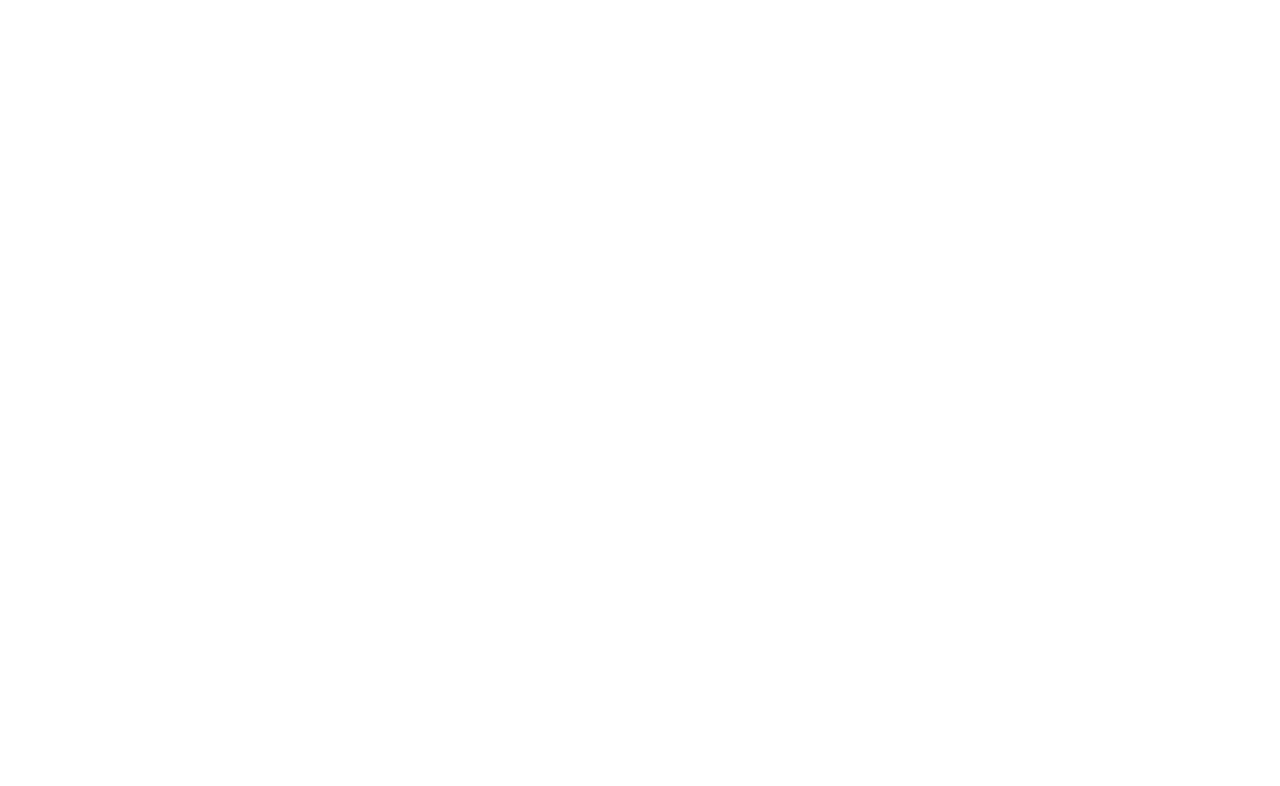
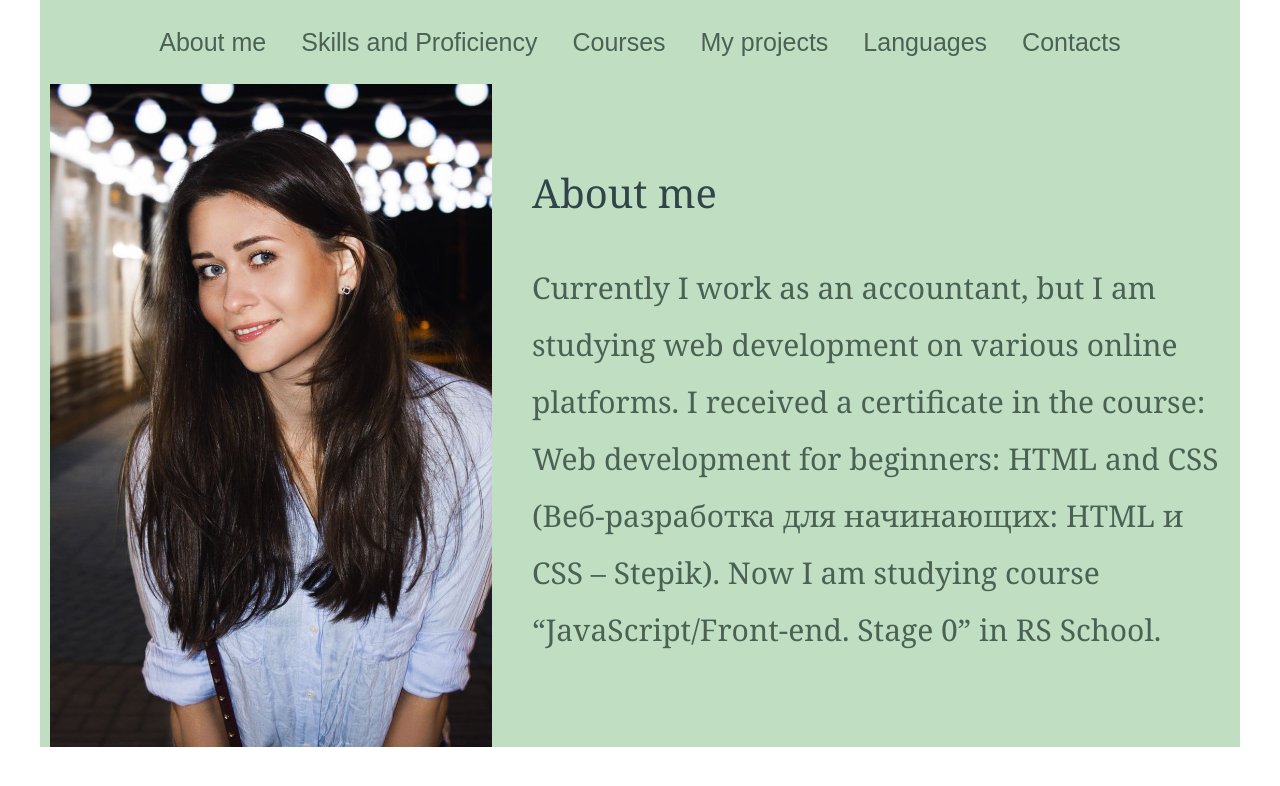
Before and after one commit to iv-maru/rsschool-cv, a plain HTML site: page index.html in a window 1280 px wide. Drawn offline with Linux system fonts and the light colour scheme.

Commit message:
feat: add nav and about me content

```diff
--- a/index.html
+++ b/index.html
@@ -9,11 +9,45 @@
 <body>
    <div class="wrapper">
         <header class="header">
+            <div class="header-wrapper">
+                <nav class="header-nav">
+                    <ul class="header-list">
+                        <li class="header-item disabled-bottom">
+                            <a href="#!" class="header-link"> About me</a>
+                        </li>
+                        <li class="header-item">
+                            <a href="index-petsnew.html" class="header-link">Skills and Proficiency</a>
+                        </li>
+                        <li class="header-item">
+                            <a href="#help" class="header-link">Courses</a>
+                        </li>
+                        <li class="header-item">
+                            <a href="#contacts" class="header-link">My projects</a>
+                        </li>
+                        <li class="header-item">
+                            <a href="#contacts" class="header-link">Languages</a>
+                        </li>
+                        <li class="header-item">
+                            <a href="#contacts" class="header-link">Contacts</a>
+                        </li>
+                    </ul>
+                </nav>
+            </div>
         </header>
-        <main>
-            <div class="content">
-            </div>
-            <div class="sidebar">
+        <main class="main">
+            <div class="about_me">
+                <div class="about_me_photo">
+                    <img src="myphoto.JPG" alt="my photo" width="100%">
+                </div>
+                <div class="about_me_content">
+                    <h1 class="about_me_title">
+                        About me
+                    </h1>
+                    <div class="about_me_text">
+                        <p>Currently I work as an accountant, but I am studying web development on various online platforms. I received a certificate in the course: <br> Web development for beginners: HTML and CSS (Веб-разработка для начинающих: HTML и CSS – Stepik). Now I am studying course “JavaScript/Front-end. Stage 0” in RS School.</p>
+                    </div>
+
+                </div>
             </div>
         </main>
         <footer class="footer">
--- a/style.css
+++ b/style.css
@@ -0,0 +1,107 @@
+html {
+    box-sizing: border-box;
+}
+
+*, *::before, *::after {
+    box-sizing: inherit;
+}
+
+body {
+    font-family: Georgia, 'Times New Roman', Times, serif;
+    font-style: normal;
+    font-size: 10px;
+    font-weight: normal;
+    color: black;
+    margin: 0;
+}
+
+h1,h2,h3,h4 {
+    margin: 0;
+}
+
+p {
+    margin: 0;
+}
+
+.wrapper {
+    max-width: 1200px;
+    margin: 0 auto;
+    background-color: #c0dfc2;
+}
+
+/*header styles start */
+
+.header-wrapper {
+    display: flex;
+    flex-wrap: wrap;
+    justify-content: center;
+    padding: 2em 0;
+
+}
+
+a {
+    text-decoration: none;
+    line-height: 0;
+}
+
+.header-list {
+    display: flex;
+    flex-wrap: wrap;
+    list-style-type: none;
+    padding-inline-start: 0;
+}
+
+.header-item {
+    margin-right: 35px;
+}
+
+.header-item:last-child {
+    margin-right: 0;
+}
+
+.header-link {
+    font-family: Arial, Helvetica, sans-serif;
+    font-weight: 400;
+    font-size: 25px;
+    line-height: 24px;
+    color: #4b6154;
+    text-decoration: none;
+}
+
+/*header styles end */
+
+/* about me styles start */
+
+.about_me {
+    display: flex;
+    gap: 4em;
+    padding: 0 1em;
+}
+
+.about_me_photo {
+    max-width: 698px;
+    line-height: 0;
+}
+
+.about_me_content {
+    max-width: 698px;
+}
+
+.about_me_title {
+    font-weight: 400;
+    font-size: 40px;
+    line-height: 57px;
+    color:  #314448;
+    margin: 0;
+    margin-bottom: 0.95em;
+    padding-top: 2em;
+}
+
+.about_me_text {
+    font-weight: 400;
+    font-size: 30px;
+    line-height: 57px;
+    color:  #4b6154;;
+    margin: 0;
+    margin-bottom: 0.95em;
+}
```
Also changed, not shown: myphoto.JPG (added).
